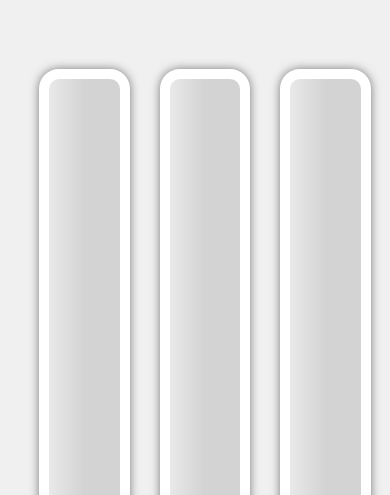
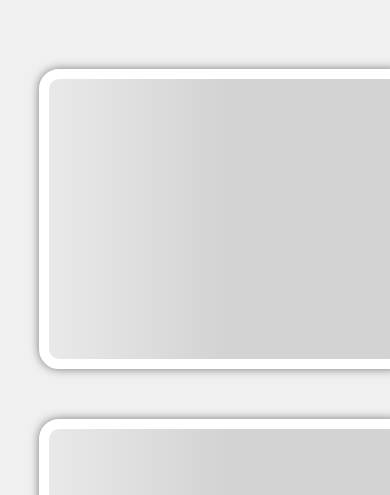
Before and after one commit to maraeliza/slides, a plain HTML site: page index.html in a window 390 px wide. Shown: the part 349-844 px from the top of the page. Drawn offline with Linux system fonts and the light colour scheme.

Commit message:
grid mais responsivo

```diff
--- a/style.css
+++ b/style.css
@@ -35,8 +35,7 @@ main{
     margin: auto;
     width: 80%;
     display: grid;
-    grid-template-columns: 1fr 1fr 1fr;
-    grid-template-rows: repeat(3, 30rem);
+    grid-template-columns: repeat(auto-fit,minmax(350px, 1fr));
     gap:50px;
 }
 
```
